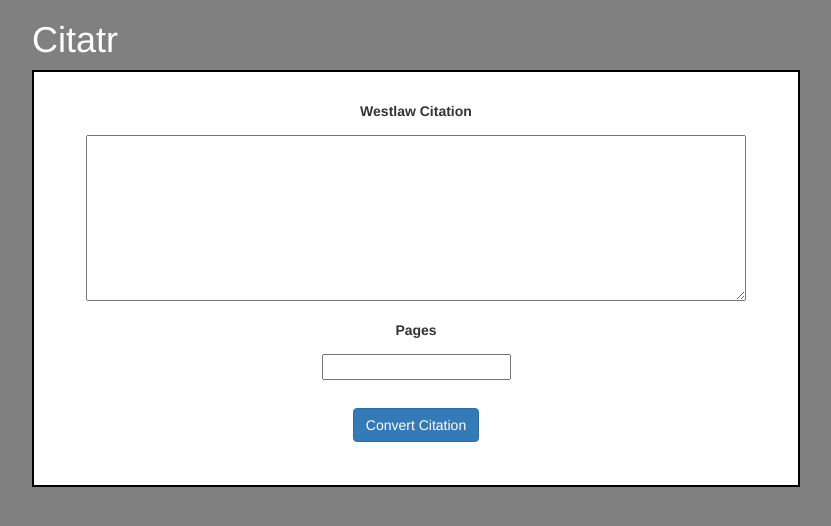
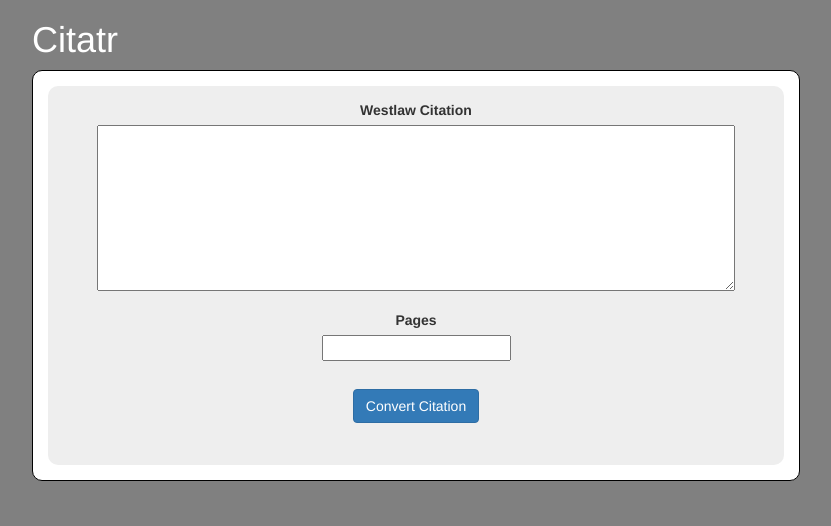
Before and after one commit to bopes/citatr, a Flask app: page / in a window 1280 px wide. Shown: the top 526 px of the page, without its empty margins (224-1055 px from the left). Run offline with Flask 2, Linux system fonts and the light colour scheme; some libraries are stand-ins or nearby versions.

Commit message:
Add background to input

```diff
--- a/static/stylesheets/homepage.css
+++ b/static/stylesheets/homepage.css
@@ -17,7 +17,8 @@ h1 {
 
 .content {
   background-color: white;
-  border: 2px solid black;
+  border: 1px solid black;
+  border-radius: 10px;
   padding: 15px;
   text-align: center;
 }
@@ -29,14 +30,19 @@ h1 {
 
 /* Input */
 
+#input {
+  background-color: #eee;
+  border-radius: 10px;
+  padding: 1em;
+}
+
 label {
   display: block;
-  margin: 1em;
 }
 
 textarea {
   width: 90%;
-  margin: auto;
+  margin: 0 auto 1em;
   text-align: center;
 }
 
```
